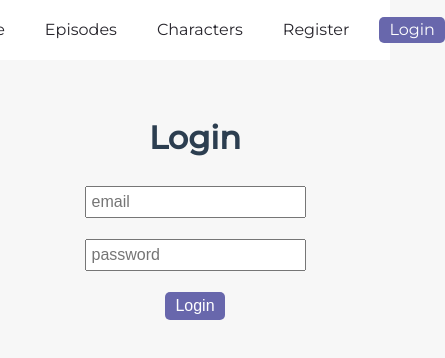
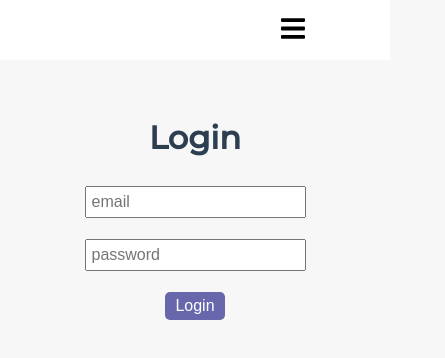
Before and after one commit to neboj/final-space, a Vue app: page /login in a window 390 px wide. Shown: the top 358 px of the page, 445 px wide, since content can reach past the window. Built offline with nearby package versions, Linux system fonts and the light colour scheme.

Commit message:
Fix mobile header

```diff
--- a/src/components/TheHeader.vue
+++ b/src/components/TheHeader.vue
@@ -24,22 +24,55 @@
         Log out
       </button>
     </nav>
+    <a
+      class="nav-mobile__trigger"
+      @click="isMobileMenuActive = !isMobileMenuActive"
+    >
+      <img
+        src="../assets/img/bars.svg"
+        class="nav-mobile__img"
+        @click="toggleFavorite(episode)"
+      />
+    </a>
+    <nav
+      :class="['nav-mobile__menu', isMobileMenuActive ? 'active' : '']"
+      @click="isMobileMenuActive = !isMobileMenuActive"
+    >
+      <!-- Home -->
+      <router-link to="/" class="nav__link">Home</router-link>
+      <!-- Episodes -->
+      <router-link to="/episodes" class="nav__link">Episodes</router-link>
+      <!-- Characters -->
+      <router-link to="/characters" class="nav__link">Characters</router-link>
+      <template v-if="!isLoggedIn">
+        <!-- Register -->
+        <router-link to="/register" class="nav__link">Register</router-link>
+        <!-- Login -->
+        <router-link to="/login" class="nav__link">Login</router-link>
+      </template>
+      <!-- Logout -->
+      <button v-else type="button" class="btn nav__link" @click="logoutUser">
+        Log out
+      </button>
+    </nav>
   </header>
 </template>
 
 <script>
 import useState from '@/composables/useState.js';
-import { computed } from '@vue/reactivity';
+import { computed, ref } from '@vue/reactivity';
 
 export default {
   setup() {
     const { state, logoutUser } = useState();
     const isLoggedIn = computed(() => state.user.isLoggedIn);
     const user = computed(() => state.user);
+    const isMobileMenuActive = ref(false);
     return {
       isLoggedIn,
       logoutUser,
       user,
+      isMobileMenuActive,
     };
   },
 };
@@ -92,5 +125,46 @@ export default {
       }
     }
   }
+
+  .nav-mobile {
+    &__trigger,
+    &__menu {
+      display: none;
+    }
+  }
+}
+
+@media screen and (max-width: 480px) {
+  .header {
+    .nav {
+      display: none;
+    }
+    grid-template-areas:
+      'profile trigger'
+      'menu menu';
+    grid-template-columns: 1fr 1fr;
+    grid-template-rows: 60px auto;
+    .nav-mobile {
+      &__trigger {
+        grid-area: trigger;
+        display: block;
+        cursor: pointer;
+      }
+      &__menu {
+        grid-area: menu;
+        background: white;
+        z-index: 1;
+        display: none;
+        flex-direction: column;
+        &.active {
+          display: flex;
+        }
+
+        .nav__link {
+          margin: 5px;
+        }
+      }
+    }
+  }
 }
 </style>
--- a/src/views/Register.vue
+++ b/src/views/Register.vue
@@ -135,11 +135,7 @@ export default {
 
       toast({ title: 'Registration successful', icon: 'success' });
       localStorage.setItem('login', JSON.stringify(form));
-      console.log('router', router);
       router.push('login');
-      console.log('form', form);
-      Object.keys(form).forEach((key) => (form[key] = ''));
-      //redirect to login
     };
 
     return {
```
Also changed, not shown: src/assets/img/bars.svg (added).
